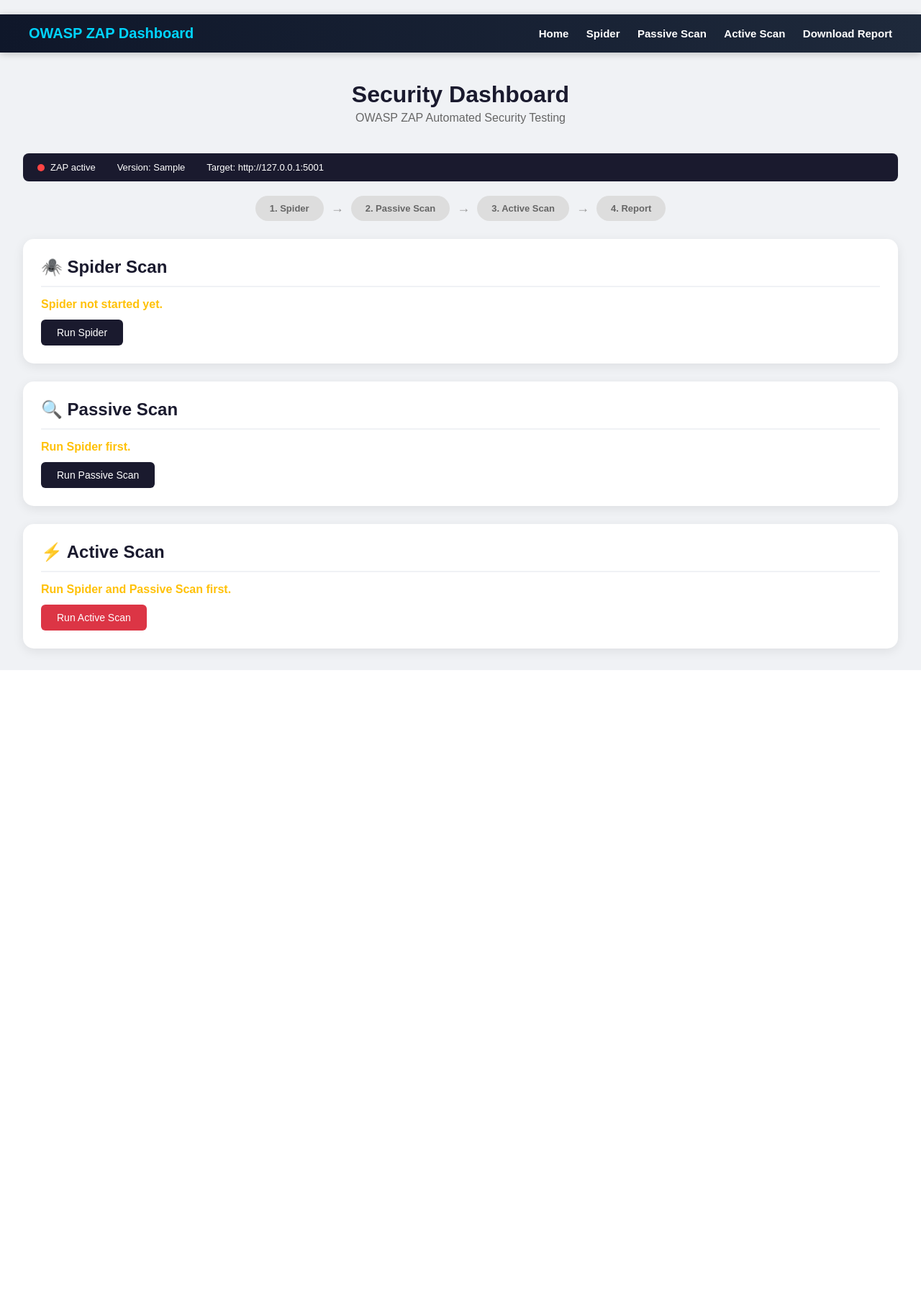
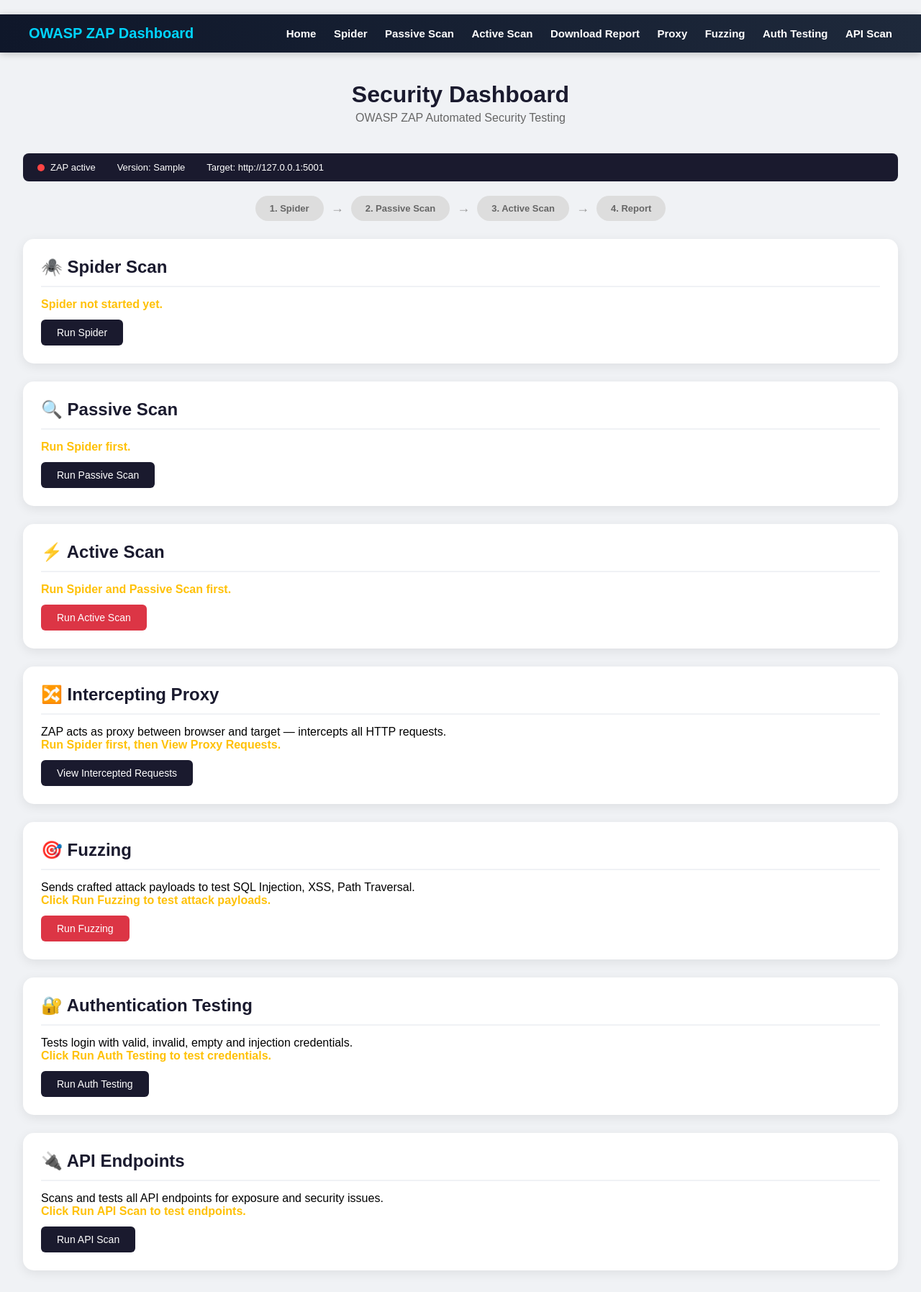
Before and after one commit to sateeshkonjeti2001-lgtm/owasp-zap, a Flask app: template templates/index.html in a window 1280 px wide. Shown: the whole page at 72% size. Before the commit the page ends 931 px from the top, so only its background shows below. Run offline with Flask 3, Linux system fonts and the light colour scheme; the template is opened without the code that fills it: most values are stand-ins (such as "Sample title", 1, 10 or a date in 2020); parts of the project's set-up code (start-up, migrations or seed data) failed here and were passed over.

Commit message:
Update OWASP ZAP project files

```diff
--- a/app.py
+++ b/app.py
@@ -1,6 +1,6 @@
 # app.py
 
-from zap_helper import connect_zap, run_spider, run_passive_scan, run_active_scan, generate_report
+from zap_helper import connect_zap, run_spider, run_passive_scan, run_active_scan, generate_report, get_intercepted_requests, run_fuzzing, run_auth_testing, scan_api_endpoints
 from flask import Flask, render_template, redirect, url_for, send_file
 
 app = Flask(__name__)
@@ -10,7 +10,22 @@
     'alerts': [],
     'spider_done': False,
     'passive_done': False,
-    'active_done': False
+    'active_done': False,
+    'proxy_done': False,
+    'fuzz_done': False,
+    'auth_done': False,
+    'api_done': False,
+    'proxy_requests': [],
+    'fuzz_results': [],
+    'auth_results': [],
+    'api_results': [],
+    'active_alerts': {
+        'all': [],
+        'high': [],
+        'medium': [],
+        'low': [],
+        'info': []
+    }
 }
 
 @app.route('/')
@@ -54,5 +69,41 @@
     json_path, html_path = generate_report(scan_data)
     return send_file(html_path, as_attachment=True)
 
+@app.route('/proxy')
+def proxy():
+    zap, version, status = connect_zap()
+    if zap:
+        requests_list = get_intercepted_requests(zap)
+        scan_data['proxy_requests'] = requests_list
+        scan_data['proxy_done'] = True
+    return redirect(url_for('home'))
+
+@app.route('/fuzz')
+def fuzz():
+    zap, version, status = connect_zap()
+    if zap:
+        results = run_fuzzing(zap)
+        scan_data['fuzz_results'] = results
+        scan_data['fuzz_done'] = True
+    return redirect(url_for('home'))
+
+@app.route('/auth')
+def auth():
+    zap, version, status = connect_zap()
+    if zap:
+        results = run_auth_testing(zap)
+        scan_data['auth_results'] = results
+        scan_data['auth_done'] = True
+    return redirect(url_for('home'))
+
+@app.route('/api-scan')
+def api_scan():
+    zap, version, status = connect_zap()
+    if zap:
+        results = scan_api_endpoints(zap)
+        scan_data['api_results'] = results
+        scan_data['api_done'] = True
+    return redirect(url_for('home'))
+
 if __name__ == '__main__':
     app.run(debug=True, port=5000)
--- a/templates/index.html
+++ b/templates/index.html
@@ -16,6 +16,10 @@
         <a href="#passive-section">Passive Scan</a>
         <a href="#active-section">Active Scan</a>
         <a href="/report">Download Report</a>
+        <a href="#proxy">Proxy</a>
+        <a href="#fuzz">Fuzzing</a>
+        <a href="#auth">Auth Testing</a>
+        <a href="#api">API Scan</a>
     </div>
 </div>
 
@@ -150,6 +154,180 @@
         <a href="/active" class="btn btn-red">Run Active Scan</a>
     </div>
 
+    <!-- Intercepting Proxy Card -->
+    <div class="card" id="proxy">
+      <h2>🔀 Intercepting Proxy</h2>
+      <p>ZAP acts as proxy between browser
+         and target — intercepts all HTTP requests.</p>
+
+      {% if scan_data.proxy_done %}
+         <p class="success">
+             Proxy Complete! —
+             {{ scan_data.proxy_requests|length }}
+             requests intercepted
+          </p>
+          <table>
+             <tr>
+                    <th>Method</th>
+                    <th>URL</th>
+                    <th>Status Code</th>
+                </tr>
+                {% for req in scan_data.proxy_requests %}
+                <tr>
+                    <td>
+                        <strong>{{ req.method }}</strong>
+                    </td>
+                    <td>{{ req.url[:50] }}</td>
+                    <td>{{ req.status_code }}</td>
+                </tr>
+                {% endfor %}
+            </table>
+            </table>
+        {% else %}
+            <p class="warning">
+                Run Spider first, then View Proxy Requests.
+            </p>
+        {% endif %}
+        <a href="/proxy" class="btn">
+            View Intercepted Requests
+        </a>
+    </div>
+
+    <!-- Fuzzing Card -->
+    <div class="card" id="fuzz">
+        <h2>🎯 Fuzzing</h2>
+        <p>Sends crafted attack payloads to test
+            SQL Injection, XSS, Path Traversal.</p>
+
+        {% if scan_data.fuzz_done %}
+            <p class="success">
+                Fuzzing Complete! —
+                {{ scan_data.fuzz_results|length }}
+                tests run
+            </p>
+            <table>
+                <tr>
+                    <th>Endpoint</th>
+                    <th>Type</th>
+                    <th>Payload</th>
+                    <th>Status</th>
+                    <th>Result</th>
+                </tr>
+                {% for r in scan_data.fuzz_results %}
+                <tr class="{% if 'REFLECTED' in r.result %}
+                    row-high
+                    {% else %}
+                    row-low
+                    {% endif %}">
+                    <td>{{ r.endpoint }}</td>
+                    <td>{{ r.type }}</td>
+                    <td>{{ r.payload[:30] }}</td>
+                    <td>{{ r.status_code }}</td>
+                    <td><strong>{{ r.result }}</strong></td>
+                </tr>
+                {% endfor %}
+            </table>
+            </table>
+        {% else %}
+            <p class="warning">
+                Click Run Fuzzing to test attack payloads.
+            </p>
+        {% endif %}
+        <a href="/fuzz" class="btn btn-red">
+            Run Fuzzing
+        </a>
+    </div>
+
+    <!-- Authentication Testing Card -->
+<div class="card" id="auth">
+    <h2>🔐 Authentication Testing</h2>
+    <p>Tests login with valid, invalid,
+       empty and injection credentials.</p>
+
+    {% if scan_data.auth_done %}
+        <p class="success">
+            Auth Testing Complete! —
+            {{ scan_data.auth_results|length }} tests run
+        </p>
+        <table>
+            <tr>
+                <th>Username</th>
+                <th>Password</th>
+                <th>Expected</th>
+                <th>Actual</th>
+                <th>Status</th>
+                <th>Result</th>
+            </tr>
+            {% for r in scan_data.auth_results %}
+            <tr class="
+                {% if 'UNEXPECTED' in r.result %}
+                row-high
+                {% else %}
+                row-low
+                {% endif %}">
+                <td>{{ r.username }}</td>
+                <td>{{ r.password }}</td>
+                <td>{{ r.expected }}</td>
+                <td>{{ r.actual }}</td>
+                <td>{{ r.status }}</td>
+                <td><strong>{{ r.result }}</strong></td>
+            </tr>
+            {% endfor %}
+        </table>
+    {% else %}
+        <p class="warning">
+            Click Run Auth Testing to test credentials.
+        </p>
+    {% endif %}
+    <a href="/auth" class="btn">
+        Run Auth Testing
+    </a>
+</div>
+
+<!-- API Endpoints Card -->
+<div class="card" id="api">
+    <h2>🔌 API Endpoints</h2>
+    <p>Scans and tests all API endpoints
+       for exposure and security issues.</p>
+
+    {% if scan_data.api_done %}
+        <p class="success">
+            API Scan Complete! —
+            {{ scan_data.api_results|length }} endpoints tested
+        </p>
+        <table>
+            <tr>
+                <th>Endpoint</th>
+                <th>Method</th>
+                <th>Status</th>
+                <th>Response Preview</th>
+                <th>Risk</th>
+            </tr>
+            {% for r in scan_data.api_results %}
+            <tr class="
+                {% if 'EXPOSED' in r.accessible %}
+                row-medium
+                {% else %}
+                row-low
+                {% endif %}">
+                <td>{{ r.url }}</td>
+                <td>{{ r.method }}</td>
+                <td>{{ r.status_code }}</td>
+                <td>{{ r.response[:50] }}</td>
+                <td><strong>{{ r.accessible }}</strong></td>
+            </tr>
+            {% endfor %}
+        </table>
+    {% else %}
+        <p class="warning">
+            Click Run API Scan to test endpoints.
+        </p>
+    {% endif %}
+    <a href="/api-scan" class="btn btn-blue">
+        Run API Scan
+    </a>
+</div>
+
 </div>
 </body>
 </html>
```
Also changed, not shown: target_app.py (+56 -6 lines), zap_helper.py (+264 -0 lines).
